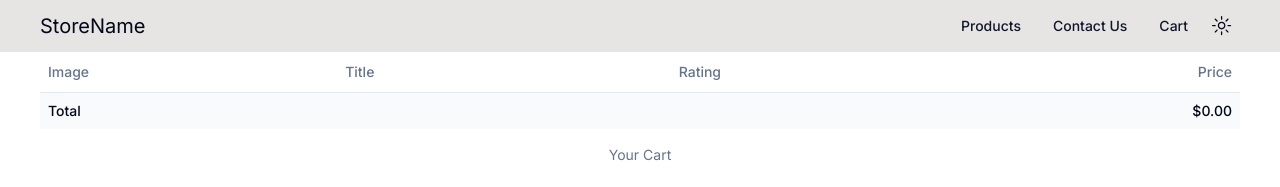
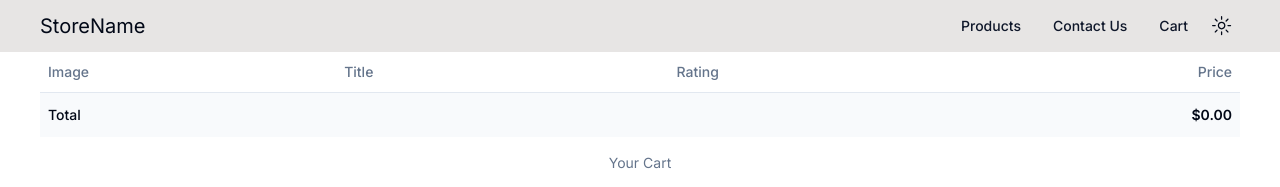
Before and after one commit to shubhamxdd/cart-next, a Next.js app: page /cart/checkout in a window 1280 px wide. Shown: the top 187 px of the page. Built offline with nearby package versions, Linux system fonts and the light colour scheme.

Commit message:
minor change

```diff
--- a/app/cart/checkout/CheckoutTable.tsx
+++ b/app/cart/checkout/CheckoutTable.tsx
@@ -49,8 +49,8 @@ const CheckoutTable = () => {
         </TableBody>
         <TableFooter>
           <TableRow>
-            <TableCell colSpan={3}>Total</TableCell>
-            <TableCell className="text-right">
+            <TableCell className="py-3" colSpan={3}>Total</TableCell>
+            <TableCell className="text-right font-semibold">
               ${cartTotal.toFixed(2)}
             </TableCell>
           </TableRow>
```
